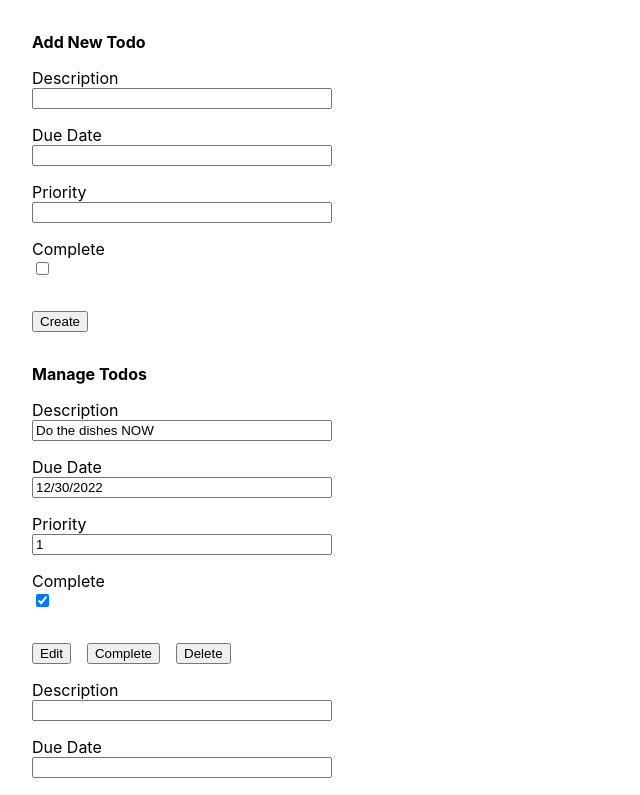
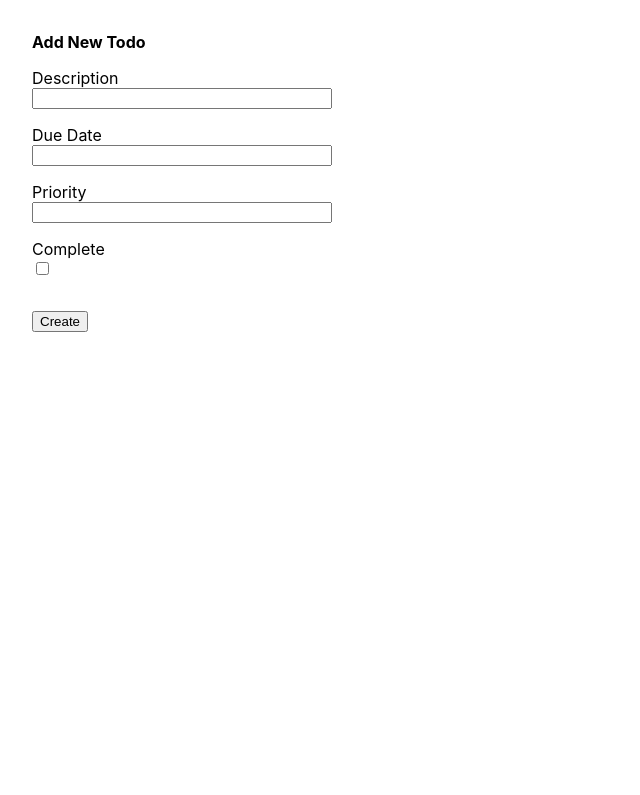
Before and after one commit to ksmith0813/basic-form, a React (Create React App) app: page / in a window 1280 px wide. Shown: the top 795 px of the page, without its empty margins (0-640 px from the left). Built offline with nearby package versions, Linux system fonts and the light colour scheme; data requests are answered from the project's data file.

Commit message:
cleared out db.json, cleaned up context and todoform

```diff
--- a/db.json
+++ b/db.json
@@ -1,15 +1,3 @@
 {
-  "tasks": [
-    {
-      "description": "Do the dishes NOW",
-      "dueDate": "2022-12-30T06:00:00.000Z",
-      "priority": 1,
-      "complete": true,
-      "id": 1
-    },
-    {
-      "id": 2,
-      "complete": true
-    }
-  ]
+  "tasks": []
 }
--- a/src/components/todoContext.jsx
+++ b/src/components/todoContext.jsx
@@ -27,11 +27,7 @@ export const TodoProvider = ({ children }) => {
 
   const completeTodo = (todo) => fetcher('PUT', { ...todo, complete: true });
 
-  const deleteTodo = (id) => {
-    fetch(`${url}/${id}`, { method: 'DELETE' })
-      .then((response) => response.json())
-      .then(() => setRefetch(!refetch));
-  }
+  const deleteTodo = (todo) => fetcher('DELETE', todo);
 
   const contextValues = {
     url,
--- a/src/components/todoForm.jsx
+++ b/src/components/todoForm.jsx
@@ -5,72 +5,57 @@ import { useTodosContext } from './todoContext';
 export const TodoForm = ({ todo }) => {
   const { addTodo, updateTodo, completeTodo, deleteTodo } = useTodosContext();
 
-  const [id, setId] = useState('');
-  const [description, setDescription] = useState('');
-  const [dueDate, setDueDate] = useState('');
-  const [priority, setPriority] = useState('');
-  const [complete, setComplete] = useState(false);
+  const [currentTodo, setCurrentTodo] = useState({});
 
-  useEffect(() => {
-    if (todo) {
-      setId(todo.id);
-      setDescription(todo.description);
-      setDueDate(todo.dueDate);
-      setPriority(todo.priority);
-      setComplete(todo.complete);
-    }
-  }, [todo])
+  useEffect(() =>  todo && setCurrentTodo(todo), [todo]);
 
-  const isNew = todo?.id === undefined;
+  const isNew = currentTodo?.id === undefined;
 
-  const handleSubmit = () => {
-    const formData = { id, description, dueDate, priority, complete };
-    isNew ? addTodo(formData) : updateTodo(formData);
-  }
+  const handleSubmit = () => isNew ? addTodo(currentTodo) : updateTodo(currentTodo);
 
   return (
     <div>
       <form className='todo-form'>
         <div>
-          <input value={id || ''} type='hidden' name='id'  />
+          <input value={currentTodo?.id || ''} type='hidden' name='id'  />
           <span>Description</span>
           <input
-            value={description || ''}
+            value={currentTodo.description || ''}
             name='description'
             type='text'
-            onChange={(e) => setDescription(e.target.value)} />
+            onChange={(e) => setCurrentTodo({ ...currentTodo, description: e.target.value} )} />
           </div>
           <div>
             <span>Due Date</span>
             <input
-              value={dueDate ? moment(dueDate).format('MM/DD/YYYY') : ''}
+              value={currentTodo?.dueDate ? moment(currentTodo.dueDate, 'MM/DD/YYYY').format('MM/DD/YYYY') : ''}
               name='dueDate'
               type='text'
-              onChange={(e) => setDueDate(e.target.value)} />
+              onChange={(e) => setCurrentTodo({ ...currentTodo, dueDate: e.target.value })} />
           </div>
           <div>
             <span>Priority</span>
             <input
-              value={priority || ''}
+              value={currentTodo?.priority || ''}
               name='priority'
               type='text'
-              onChange={(e) => setPriority(e.target.value)} />
+              onChange={(e) => setCurrentTodo({ ...currentTodo, priority: e.target.value })} />
           </div>
           <div>
             <div className='complete'>
               <span>Complete</span>
               <input
-                checked={complete}
+                checked={currentTodo?.complete || false}
                 name='complete'
                 type='checkbox'
-                onChange={(e) => setComplete(e.target.checked)} />
+                onChange={(e) => setCurrentTodo({ ...currentTodo, complete: e.target.checked })} />
               </div>
           </div>
         <input className='button' type='submit' onClick={handleSubmit} value={todo ? 'Edit' : 'Create' } />
         {!isNew && (
           <>
             <input className='button' type='submit' onClick={() => completeTodo(todo)} value='Complete' />
-            <input className='button' type='submit' onClick={() => deleteTodo(todo.id)} value='Delete' />
+            <input className='button' type='submit' onClick={() => deleteTodo(todo)} value='Delete' />
           </>
         )}
       </form>
```
